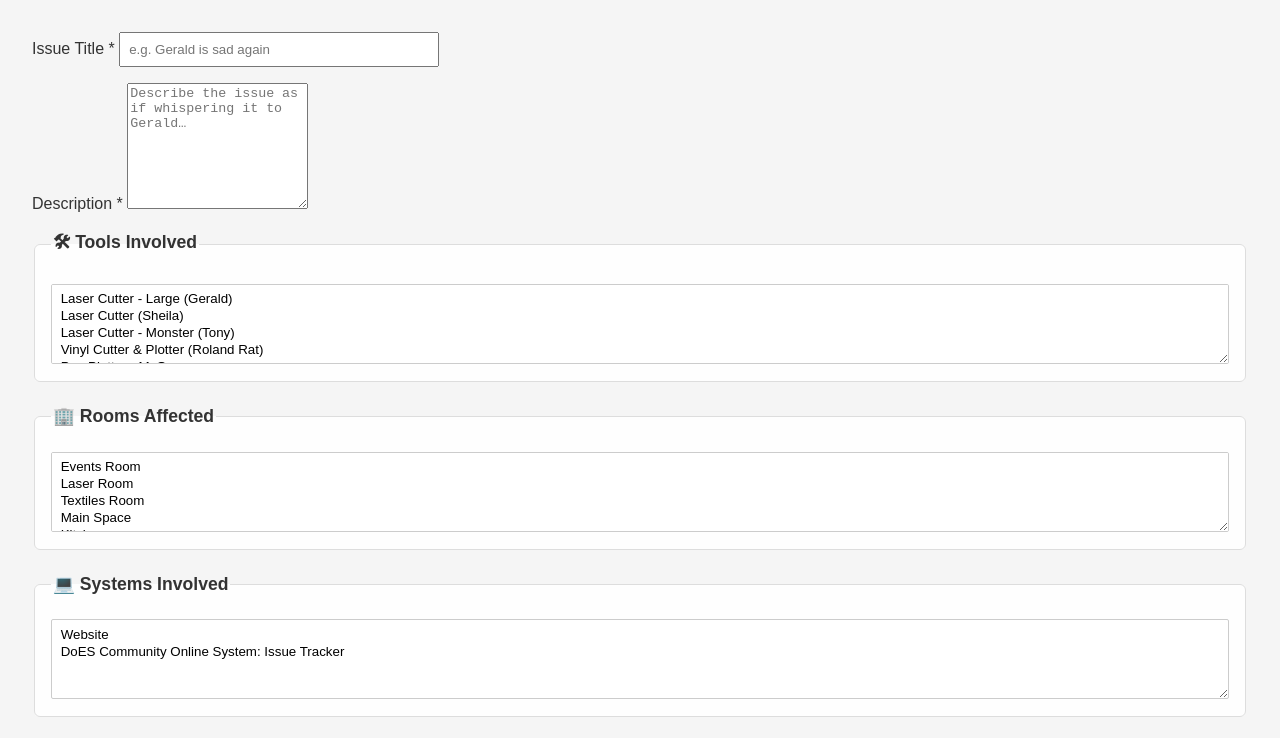
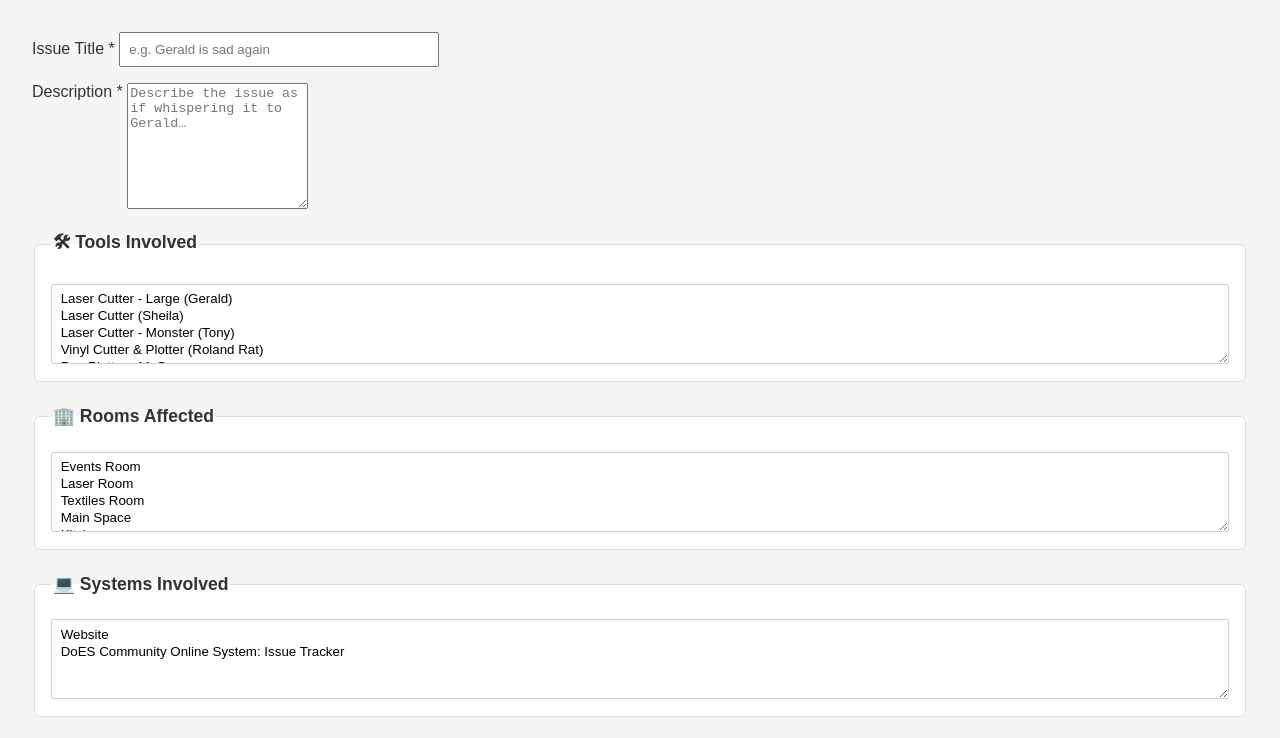
Before and after one commit to epsaul/DoES_Somebody_should_interface, a plain HTML site: page issueForm.html in a window 1280 px wide. Shown: the top 738 px of the page. Drawn offline with Linux system fonts and the light colour scheme.

Commit message:
top justify description title

```diff
--- a/style.css
+++ b/style.css
@@ -185,6 +185,12 @@ select[multiple] {
   display: block;
   margin-bottom: 1em;
 }
+label[for="description"] {
+  vertical-align: top;
+  display: inline-block;
+  margin-bottom: 0.25em;
+}
+
 
 @media (max-width: 600px) {
   /* Mobile-specific overrides go here */
```
